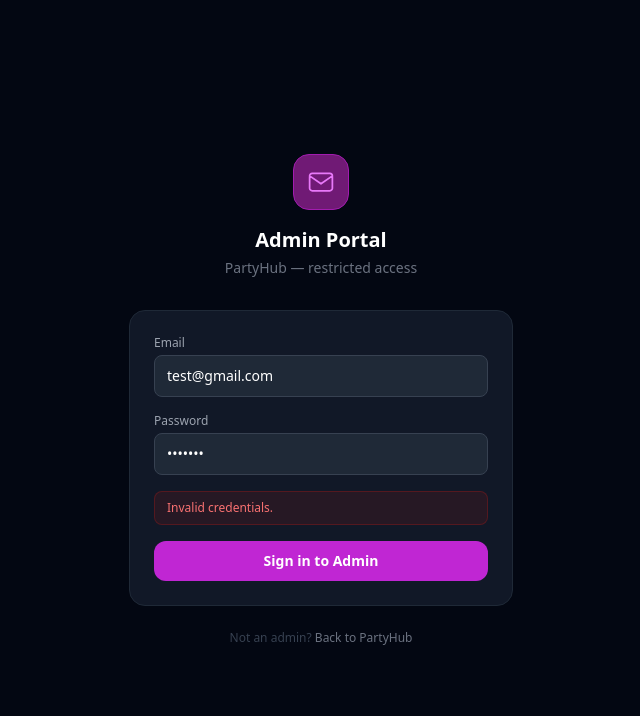
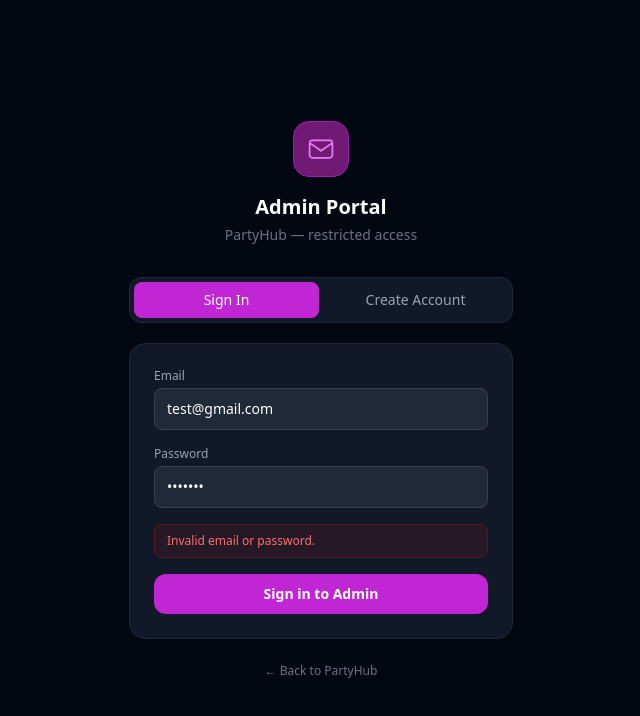
Before and after one commit to vigneshwarreddymarthala-dotcom/partyhub-client, a React (Vite) app: page /admin/login in a window 1280 px wide. Both pictures are taken after a click on the button "Sign in to Admin". Shown: the top 716 px of the page, without its empty margins (319-959 px from the left). Built offline with nearby package versions, Linux system fonts and the light colour scheme; no server answers.

Commit message:
Add admin registration — toggle between sign in and create account
Co-Authored-By: Claude Sonnet 4.6 <noreply@anthropic.com>

```diff
--- a/src/pages/AdminLogin.jsx
+++ b/src/pages/AdminLogin.jsx
@@ -1,47 +1,76 @@
 import { useState, useEffect } from 'react';
-import { useNavigate } from 'react-router-dom';
+import { useNavigate, Link } from 'react-router-dom';
 import { supabase } from '../lib/supabase';
 import { useAuth } from '../context/AuthContext';
 
 export default function AdminLogin() {
   const { session, profile, loading } = useAuth();
   const navigate = useNavigate();
+  const [mode, setMode] = useState('login'); // 'login' | 'register'
+
+  // Sign in fields
   const [email, setEmail] = useState('test@gmail.com');
   const [password, setPassword] = useState('1234567');
+
+  // Register fields
+  const [regEmail, setRegEmail] = useState('');
+  const [regPassword, setRegPassword] = useState('');
+  const [regName, setRegName] = useState('');
+  const [regUsername, setRegUsername] = useState('');
+
   const [error, setError] = useState('');
   const [submitting, setSubmitting] = useState(false);
 
-  // Already logged in as admin — go straight to dashboard
   useEffect(() => {
     if (!loading && session && profile?.role === 'admin') {
       navigate('/admin/dashboard');
     }
   }, [session, profile, loading]);
 
-  async function handleSubmit(e) {
+  // ── Sign In ──────────────────────────────────────────────────
+  async function handleLogin(e) {
     e.preventDefault();
-    setError('');
-    setSubmitting(true);
+    setError(''); setSubmitting(true);
 
     const { data, error: authError } = await supabase.auth.signInWithPassword({ email, password });
-    if (authError) {
-      setError('Invalid credentials.');
-      setSubmitting(false);
-      return;
-    }
+    if (authError) { setError('Invalid email or password.'); setSubmitting(false); return; }
 
-    // Fetch profile to verify admin role
-    const { data: prof } = await supabase
-      .from('profiles')
-      .select('role')
-      .eq('id', data.user.id)
-      .maybeSingle();
-
+    const { data: prof } = await supabase.from('profiles').select('role').eq('id', data.user.id).maybeSingle();
     if (prof?.role !== 'admin') {
       await supabase.auth.signOut();
       setError('Access denied. This portal is for administrators only.');
-      setSubmitting(false);
-      return;
+      setSubmitting(false); return;
+    }
+    navigate('/admin/dashboard');
+  }
+
+  // ── Register ─────────────────────────────────────────────────
+  async function handleRegister(e) {
+    e.preventDefault();
+    setError(''); setSubmitting(true);
+
+    // Create auth user
+    const { data, error: signUpError } = await supabase.auth.signUp({
+      email: regEmail, password: regPassword,
+    });
+    if (signUpError) { setError(signUpError.message); setSubmitting(false); return; }
+
+    if (!data.session) {
+      setError('Email confirmation is still on. Please disable it in Supabase → Auth → Providers → Email.');
+      setSubmitting(false); return;
+    }
+
+    // Create admin profile
+    const { error: profileError } = await supabase.from('profiles').insert({
+      id: data.user.id,
+      full_name: regName.trim(),
+      username: regUsername.trim(),
+      role: 'admin',
+    });
+
+    if (profileError) {
+      setError(profileError.message.includes('unique') ? 'Username already taken.' : profileError.message);
+      setSubmitting(false); return;
     }
 
     navigate('/admin/dashboard');
@@ -52,10 +81,10 @@ export default function AdminLogin() {
   return (
     <div className="min-h-screen flex items-center justify-center bg-gray-950 p-4">
       <div className="w-full max-w-sm">
+
         {/* Logo */}
         <div className="text-center mb-8">
           <div className="inline-flex items-center justify-center w-14 h-14 rounded-2xl bg-brand-900 border border-brand-700 mb-4">
-            {/* Email icon */}
             <svg xmlns="http://www.w3.org/2000/svg" className="w-7 h-7 text-brand-400" fill="none" viewBox="0 0 24 24" stroke="currentColor" strokeWidth={1.5}>
               <path strokeLinecap="round" strokeLinejoin="round" d="M21.75 6.75v10.5a2.25 2.25 0 01-2.25 2.25H4.5a2.25 2.25 0 01-2.25-2.25V6.75m19.5 0A2.25 2.25 0 0019.5 4.5H4.5a2.25 2.25 0 00-2.25 2.25m19.5 0-9.75 6.75L2.25 6.75" />
             </svg>
@@ -64,55 +93,82 @@ export default function AdminLogin() {
           <p className="text-gray-500 text-sm mt-1">PartyHub — restricted access</p>
         </div>
 
-        <form
-          onSubmit={handleSubmit}
-          className="bg-gray-900 border border-gray-800 rounded-2xl p-6 space-y-4"
+        {/* Tab toggle */}
+        <div className="flex gap-1 bg-gray-900 border border-gray-800 rounded-xl p-1 mb-5">
+          <button
+            onClick={() => { setMode('login'); setError(''); }}
+            className={`flex-1 py-2 rounded-lg text-sm font-medium transition-colors ${mode === 'login' ? 'bg-brand-600 text-white' : 'text-gray-400 hover:text-white'}`}
           >
+            Sign In
+          </button>
+          <button
+            onClick={() => { setMode('register'); setError(''); }}
+            className={`flex-1 py-2 rounded-lg text-sm font-medium transition-colors ${mode === 'register' ? 'bg-brand-600 text-white' : 'text-gray-400 hover:text-white'}`}
+          >
+            Create Account
+          </button>
+        </div>
+
+        {/* ── Login form ── */}
+        {mode === 'login' && (
+          <form onSubmit={handleLogin} className="bg-gray-900 border border-gray-800 rounded-2xl p-6 space-y-4">
             <div>
               <label className="block text-xs text-gray-400 mb-1">Email</label>
-            <input
-              type="email"
-              required
-              autoFocus
-              value={email}
-              onChange={(e) => setEmail(e.target.value)}
+              <input type="email" required autoFocus value={email} onChange={e => setEmail(e.target.value)}
                 className="w-full bg-gray-800 border border-gray-700 rounded-lg px-3 py-2.5 text-sm text-white placeholder-gray-500 focus:outline-none focus:border-brand-500"
-              placeholder="admin@example.com"
-            />
+                placeholder="admin@example.com" />
             </div>
-
             <div>
               <label className="block text-xs text-gray-400 mb-1">Password</label>
-            <input
-              type="password"
-              required
-              value={password}
-              onChange={(e) => setPassword(e.target.value)}
+              <input type="password" required value={password} onChange={e => setPassword(e.target.value)}
                 className="w-full bg-gray-800 border border-gray-700 rounded-lg px-3 py-2.5 text-sm text-white placeholder-gray-500 focus:outline-none focus:border-brand-500"
-              placeholder="••••••••"
-            />
+                placeholder="••••••••" />
             </div>
-
-          {error && (
-            <p className="text-red-400 text-xs bg-red-900/20 border border-red-800/40 rounded-lg px-3 py-2">
-              {error}
-            </p>
+            {error && <p className="text-red-400 text-xs bg-red-900/20 border border-red-800/40 rounded-lg px-3 py-2">{error}</p>}
+            <button type="submit" disabled={submitting}
+              className="w-full py-2.5 rounded-xl bg-brand-600 hover:bg-brand-500 text-sm font-semibold text-white transition-colors disabled:opacity-60">
+              {submitting ? 'Signing in…' : 'Sign in to Admin'}
+            </button>
+          </form>
         )}
 
-          <button
-            type="submit"
-            disabled={submitting}
-            className="w-full py-2.5 rounded-xl bg-brand-600 hover:bg-brand-500 text-sm font-semibold text-white transition-colors disabled:opacity-60"
-          >
-            {submitting ? 'Verifying…' : 'Sign in to Admin'}
+        {/* ── Register form ── */}
+        {mode === 'register' && (
+          <form onSubmit={handleRegister} className="bg-gray-900 border border-gray-800 rounded-2xl p-6 space-y-4">
+            <div>
+              <label className="block text-xs text-gray-400 mb-1">Full Name *</label>
+              <input required value={regName} onChange={e => setRegName(e.target.value)}
+                className="w-full bg-gray-800 border border-gray-700 rounded-lg px-3 py-2.5 text-sm text-white placeholder-gray-500 focus:outline-none focus:border-brand-500"
+                placeholder="Jane Doe" />
+            </div>
+            <div>
+              <label className="block text-xs text-gray-400 mb-1">Username *</label>
+              <input required value={regUsername} onChange={e => setRegUsername(e.target.value)}
+                className="w-full bg-gray-800 border border-gray-700 rounded-lg px-3 py-2.5 text-sm text-white placeholder-gray-500 focus:outline-none focus:border-brand-500"
+                placeholder="janedoe" />
+            </div>
+            <div>
+              <label className="block text-xs text-gray-400 mb-1">Email *</label>
+              <input type="email" required value={regEmail} onChange={e => setRegEmail(e.target.value)}
+                className="w-full bg-gray-800 border border-gray-700 rounded-lg px-3 py-2.5 text-sm text-white placeholder-gray-500 focus:outline-none focus:border-brand-500"
+                placeholder="admin@example.com" />
+            </div>
+            <div>
+              <label className="block text-xs text-gray-400 mb-1">Password *</label>
+              <input type="password" required minLength={6} value={regPassword} onChange={e => setRegPassword(e.target.value)}
+                className="w-full bg-gray-800 border border-gray-700 rounded-lg px-3 py-2.5 text-sm text-white placeholder-gray-500 focus:outline-none focus:border-brand-500"
+                placeholder="Min. 6 characters" />
+            </div>
+            {error && <p className="text-red-400 text-xs bg-red-900/20 border border-red-800/40 rounded-lg px-3 py-2">{error}</p>}
+            <button type="submit" disabled={submitting}
+              className="w-full py-2.5 rounded-xl bg-brand-600 hover:bg-brand-500 text-sm font-semibold text-white transition-colors disabled:opacity-60">
+              {submitting ? 'Creating account…' : 'Create Admin Account'}
             </button>
           </form>
+        )}
 
         <p className="text-center text-xs text-gray-700 mt-6">
-          Not an admin?{' '}
-          <a href="/" className="text-gray-500 hover:text-gray-400 transition-colors">
-            Back to PartyHub
-          </a>
+          <Link to="/" className="text-gray-500 hover:text-gray-400 transition-colors">← Back to PartyHub</Link>
         </p>
       </div>
     </div>
```
Lines whose indentation alone changed are shown as unchanged.
